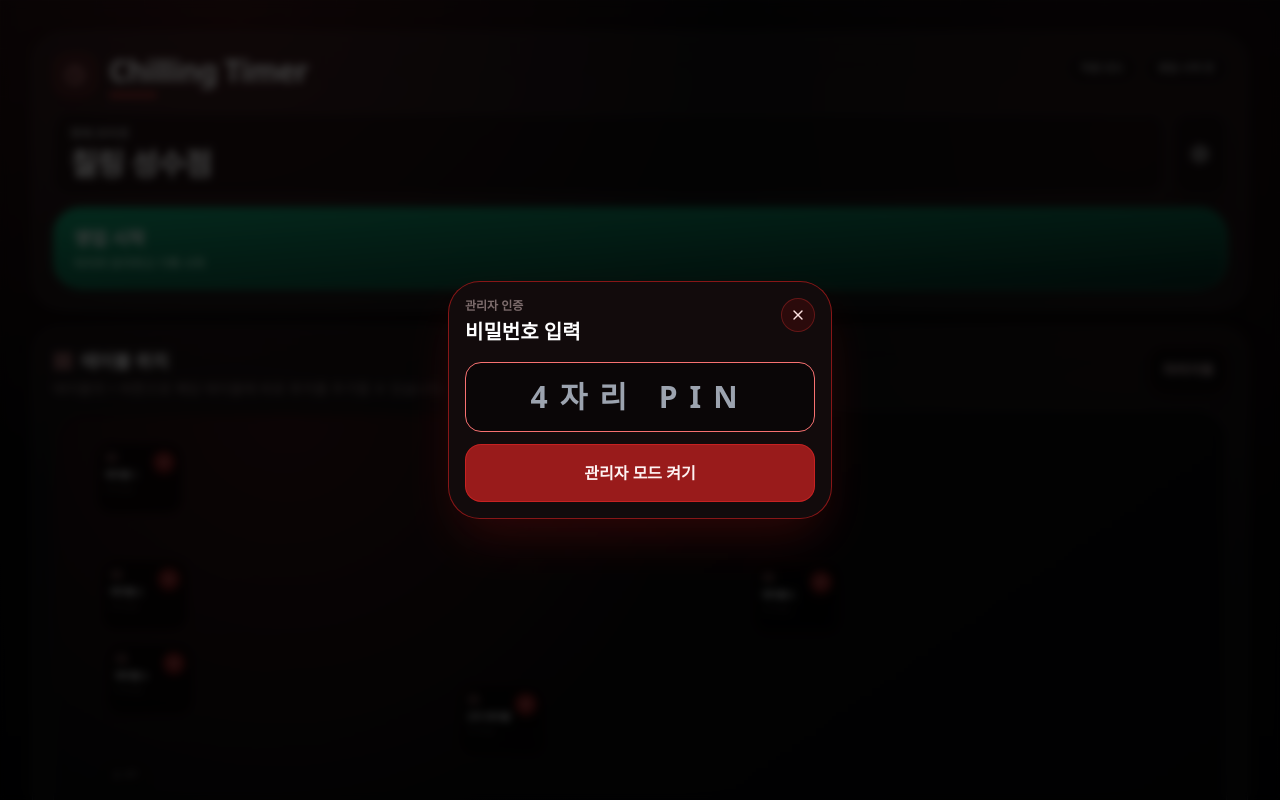
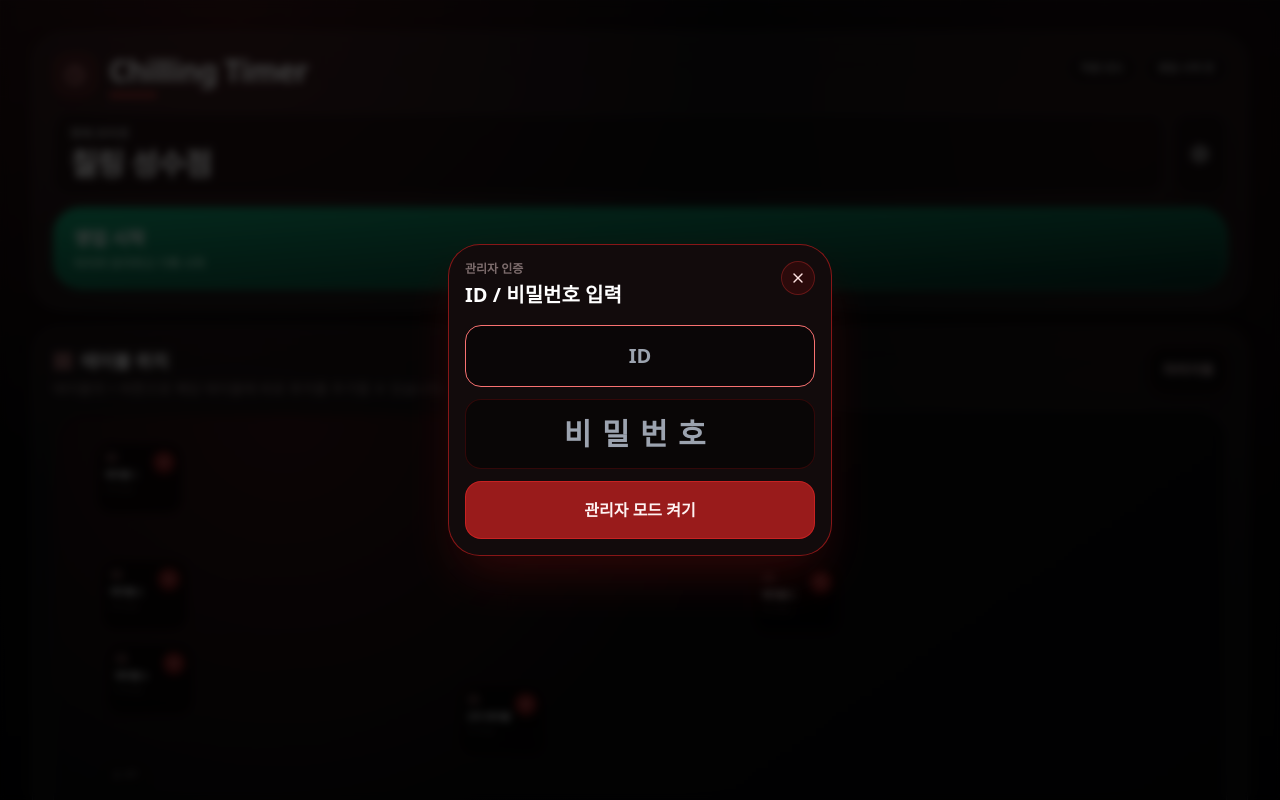
Before and after one commit to jigolee94/chilling-hookah-timer, a React (Vite) app: page / in a window 1280 px wide. Both pictures are taken after a click on the button "직원 모드". Shown: the top 800 px of the page. Built offline with nearby package versions, Linux system fonts and the light colour scheme.

Commit message:
Restore admin ID password login

```diff
--- a/src/App.jsx
+++ b/src/App.jsx
@@ -2,6 +2,7 @@ import React, { useEffect, useMemo, useRef, useState } from "react";
 import { Plus, Bell, BellOff, CheckCircle2, RotateCcw, Trash2, Clock, Settings, Armchair, LayoutGrid, Pencil, X, Move, ArrowUp, ArrowDown, ArrowLeft, ArrowRight, DoorOpen, Wine, CircleHelp, BookOpen, MapPin, Save, Download, Upload, Trophy, Star, ShieldCheck, Play, BarChart3 } from "lucide-react";
 
 const STORAGE_KEY = "hookah-timer-v5-seongsu-default";
+const DEFAULT_ADMIN_ID = "admin";
 const DEFAULT_ADMIN_PIN = "1004";
 const DEFAULT_SELECTED_PRESET_ID = "preset-seongsu";
 const MANUAL_PDF_PATH = `${import.meta.env.BASE_URL}hookah_timer_user_manual-3.pdf`;
@@ -1022,8 +1023,10 @@ function HookahTimerAppInner() {
   const [rows, setRows] = useState([]);
   const [refillReminders, setRefillReminders] = useState([]);
   const [adminMode, setAdminMode] = useState(false);
+  const [adminId, setAdminId] = useState(DEFAULT_ADMIN_ID);
   const [adminPin, setAdminPin] = useState(DEFAULT_ADMIN_PIN);
   const [showAdminPinPrompt, setShowAdminPinPrompt] = useState(false);
+  const [adminIdInput, setAdminIdInput] = useState("");
   const [adminPinInput, setAdminPinInput] = useState("");
   const [shift, setShift] = useState(() => normalizeShift(null));
   const [selectedTableId, setSelectedTableId] = useState(() => defaultTables[0]?.id || "table-1");
@@ -1092,6 +1095,7 @@ function HookahTimerAppInner() {
         setRows(prepareStoredRows(data.rows, loadedTables, loadedSettings));
         setRefillReminders(prepareStoredRefillReminders(data.refillReminders, loadedTables));
         setAdminMode(false);
+        setAdminId(String(data.adminId || DEFAULT_ADMIN_ID));
         setAdminPin(String(data.adminPin || DEFAULT_ADMIN_PIN));
         setShift(normalizeShift(data.shift));
       }
@@ -1105,11 +1109,11 @@ function HookahTimerAppInner() {
   useEffect(() => {
     if (!storageReady) return;
     try {
-      localStorage.setItem(STORAGE_KEY, JSON.stringify({ settings, tables, fixtures, rows, refillReminders, adminPin, shift, selectedTableId, selectedLayoutTarget, layoutPresets, selectedPresetId }));
+      localStorage.setItem(STORAGE_KEY, JSON.stringify({ settings, tables, fixtures, rows, refillReminders, adminId, adminPin, shift, selectedTableId, selectedLayoutTarget, layoutPresets, selectedPresetId }));
     } catch (error) {
       console.warn("Failed to save data", error);
     }
-  }, [storageReady, settings, tables, fixtures, rows, refillReminders, adminPin, shift, selectedTableId, selectedLayoutTarget, layoutPresets, selectedPresetId]);
+  }, [storageReady, settings, tables, fixtures, rows, refillReminders, adminId, adminPin, shift, selectedTableId, selectedLayoutTarget, layoutPresets, selectedPresetId]);
 
   useEffect(() => {
     const interval = setInterval(() => setTick(Date.now()), 1000);
@@ -2324,27 +2328,36 @@ function HookahTimerAppInner() {
   function toggleAdminMode() {
     if (adminMode) {
       setAdminMode(false);
+      setAdminIdInput("");
       setAdminPinInput("");
       setShowAdminPinPrompt(false);
       setNotificationStatus("직원 모드로 전환했습니다. 운영에 필요한 버튼만 남겨둘게요.");
       return;
     }
 
+    setAdminIdInput("");
     setAdminPinInput("");
     setShowAdminPinPrompt(true);
   }
 
   function submitAdminPin(event) {
     event?.preventDefault?.();
-    if (String(adminPinInput).trim() === String(adminPin || DEFAULT_ADMIN_PIN)) {
+    const expectedId = String(adminId || DEFAULT_ADMIN_ID).trim().toLowerCase();
+    const enteredId = String(adminIdInput).trim().toLowerCase();
+    const expectedPassword = String(adminPin || DEFAULT_ADMIN_PIN);
+    const enteredPassword = String(adminPinInput).trim();
+
+    if (enteredId === expectedId && enteredPassword === expectedPassword) {
       setAdminMode(true);
       setShowAdminPinPrompt(false);
+      setAdminIdInput("");
       setAdminPinInput("");
       setNotificationStatus("관리자 모드가 켜졌습니다. 설정/프리셋/테이블 편집이 열렸어요.");
       return;
     }
 
-    setNotificationStatus("관리자 비밀번호가 맞지 않습니다.");
+    setNotificationStatus("관리자 ID 또는 비밀번호가 맞지 않습니다.");
+    setAdminIdInput("");
     setAdminPinInput("");
   }
 
@@ -2717,22 +2730,22 @@ function HookahTimerAppInner() {
       )}
       {showAdminPinPrompt && (
         <div
-          className="fixed inset-0 z-[80] flex items-start justify-center overflow-y-auto bg-black/75 p-3 pb-[45vh] pt-5 backdrop-blur-sm md:items-center md:p-3"
-          onClick={() => { setShowAdminPinPrompt(false); setAdminPinInput(""); }}
+          className="fixed inset-0 z-[80] overflow-y-auto bg-black/75 px-3 pb-[58vh] pt-4 backdrop-blur-sm md:flex md:items-center md:justify-center md:p-3"
+          onClick={() => { setShowAdminPinPrompt(false); setAdminIdInput(""); setAdminPinInput(""); }}
         >
           <form
             onSubmit={submitAdminPin}
-            className="w-full max-w-sm rounded-[2rem] border border-red-700/70 bg-[#120B0C] p-4 shadow-2xl shadow-red-950/70"
+            className="mx-auto w-full max-w-sm rounded-[2rem] border border-red-700/70 bg-[#120B0C] p-4 shadow-2xl shadow-red-950/70 md:mx-0"
             onClick={(event) => event.stopPropagation()}
           >
             <div className="flex items-start justify-between gap-3">
               <div>
                 <div className="text-xs font-bold text-red-100/45">관리자 인증</div>
-                <div className="mt-1 text-xl font-black text-white">비밀번호 입력</div>
+                <div className="mt-1 text-xl font-black text-white">ID / 비밀번호 입력</div>
               </div>
               <button
                 type="button"
-                onClick={() => { setShowAdminPinPrompt(false); setAdminPinInput(""); }}
+                onClick={() => { setShowAdminPinPrompt(false); setAdminIdInput(""); setAdminPinInput(""); }}
                 className="rounded-full border border-red-900/70 bg-red-950/50 p-2 text-red-100 hover:bg-red-900"
                 aria-label="관리자 인증 닫기"
               >
@@ -2741,12 +2754,24 @@ function HookahTimerAppInner() {
             </div>
             <input
               autoFocus
+              autoCapitalize="none"
+              autoComplete="username"
+              value={adminIdInput}
+              onChange={(event) => setAdminIdInput(event.target.value)}
+              onFocus={(event) => event.currentTarget.scrollIntoView({ block: "center" })}
+              placeholder="ID"
+              className="mt-4 w-full rounded-2xl border border-red-950/70 bg-black/45 px-4 py-4 text-center text-xl font-black text-white outline-none focus:border-red-400"
+            />
+            <input
+              type="password"
               inputMode="numeric"
+              autoComplete="current-password"
               maxLength={4}
               value={adminPinInput}
               onChange={(event) => setAdminPinInput(event.target.value.replace(/\D/g, "").slice(0, 4))}
-              placeholder="4자리 PIN"
-              className="mt-4 w-full rounded-2xl border border-red-950/70 bg-black/45 px-4 py-4 text-center text-3xl font-black tracking-[0.4em] text-white outline-none focus:border-red-400"
+              onFocus={(event) => event.currentTarget.scrollIntoView({ block: "center" })}
+              placeholder="비밀번호"
+              className="mt-3 w-full rounded-2xl border border-red-950/70 bg-black/45 px-4 py-4 text-center text-3xl font-black tracking-[0.35em] text-white outline-none focus:border-red-400"
             />
             <button
               type="submit"
```
Also changed, not shown: 6 other files (tests, documents, lock files or other folders).
